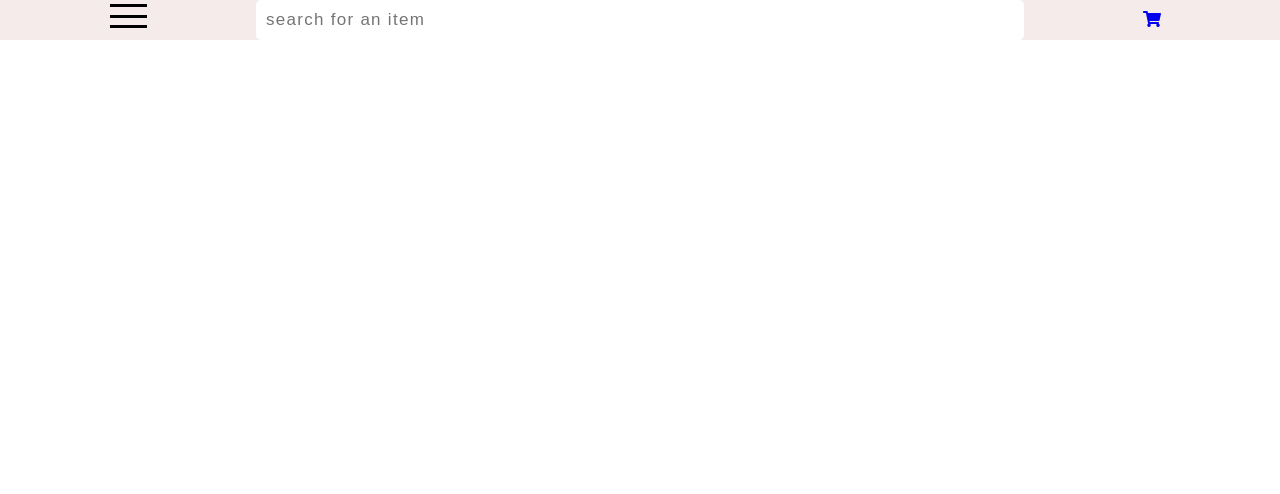
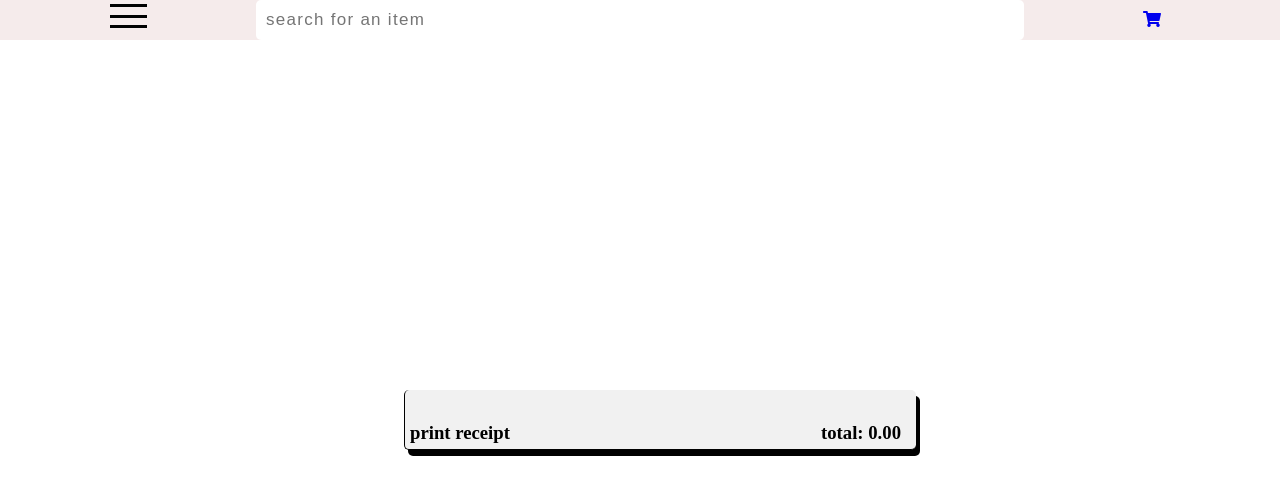
Before and after one commit to fredie7/ecomerce, a React (Create React App) app: page /receipt in a window 1280 px wide. Shown: the top 494 px of the page. Built offline with nearby package versions, Linux system fonts and the light colour scheme.

Commit message:
re-commit

```diff
--- a/src/App.js
+++ b/src/App.js
@@ -7,6 +7,7 @@ import Checkout from './shopComponents/CheckOut/CheckOut';
 import Products from './shopComponents/Products/Products';
 import Signup from './shopComponents/Signup/Signup';
 import Signin from './shopComponents/Signin/Signin';
+import Receipt from './shopComponents/Receipt/Receipt';
 // import Modal from './shopComponents/Modal/Modal';
 import Description from './shopComponents/Description/Description';
 import ProductContext from './context/ProductContext';
@@ -24,6 +25,7 @@ function App() {
             <Route exact path='/checkout' component={Checkout} />
             <Route exact path='/signup' component={Signup} />
             <Route exact path='/signin' component={Signin} />
+            <Route exact path='/receipt' component={Receipt} />
           </Layout>
         </Switch>
         {/* <Modal /> */}
--- a/src/context/ProductContext.js
+++ b/src/context/ProductContext.js
@@ -11,6 +11,18 @@ const ProductContextProvider = props => {
     const [loading, setLoading] = useState(true)
     const [filteredProducts, setFilteredProducts] = useState(null)
     const [cartTotalDetails, setCartTotalDetails] = useState({cartCurrentTax:0, cartTax:0,cartTotals:0,subTotal:0})
+
+    const [toggle, setToggle] = useState(false)
+    const toggleNav = ()=> {
+        setToggle(!toggle)
+    }
+    const togNav = ()=> {
+        if (toggle) {
+            setToggle(toggleNav)
+        }
+        return
+    }
+
 
 
     const setUpProducts = ()=> {
@@ -183,6 +195,7 @@ const ProductContextProvider = props => {
             filteredProducts,
             loading,
             setLoading,
+            toggle,toggleNav,setToggle,togNav
         }}>
             { props.children }
         </ProductContext.Provider>
--- a/src/data.js
+++ b/src/data.js
@@ -94,7 +94,7 @@ export const allProducts = [
       inCart: false,
       count: 0,
       total: 0
-    }
+    },
   ];
 
   export const detailProduct = {
--- a/src/shopComponents/Cart/Cart.module.css
+++ b/src/shopComponents/Cart/Cart.module.css
@@ -28,12 +28,7 @@
 .Chevup, .Chevdown{
     font-size: 1rem;
 }
-.Chevup::active {
-    color: white;
-}
-.Chevdown::after {
-    color: white;
-}
+
 .Chev {
     display: flex;
     flex-direction: column;
--- a/src/shopComponents/CheckOut/CheckOut.js
+++ b/src/shopComponents/CheckOut/CheckOut.js
@@ -1,6 +1,7 @@
 import React from 'react'
 import classes from './CheckOut.module.css'
-import {ProductContext} from '../../context/ProductContext';
+import {ProductContext} from '../../context/ProductContext'
+import {Link} from 'react-router-dom'
 
 
 const CheckOut = () => {
@@ -55,7 +56,7 @@ const CheckOut = () => {
                             </div>
                         </div>
 
-                        <p className={classes.Proceed}>proceed</p>
+                        <Link to='/receipt'><p className={classes.Proceed}>proceed</p></Link>
 
                         </div>
                     </div>
--- a/src/shopComponents/CheckOut/CheckOut.module.css
+++ b/src/shopComponents/CheckOut/CheckOut.module.css
@@ -138,7 +138,7 @@ input:focus {
     background-color: rgb(46, 116, 46);
     color: white;
     text-transform: uppercase !important;
-    font-family: cursive;
+    font-family: 'Gill Sans', 'Gill Sans MT', Calibri, 'Trebuchet MS', sans-serif;
     font-size: 1.6rem;
     border-radius: 8px;
     border: 2px solid orangered;
@@ -158,7 +158,7 @@ input:focus {
 
 .Pay {
     text-align: center;
-    font-family: cursive;
+    font-family: 'Gill Sans', 'Gill Sans MT', Calibri, 'Trebuchet MS', sans-serif;
     font-size: 1.3rem;
     margin-top: 2rem;
 }
@@ -261,5 +261,12 @@ input:focus {
     p .Proceed {
         text-transform: uppercase !important;
         cursor: pointer;
+        font-family: cursive;
+    }
+    .Pay {
+        text-align: center;
+        font-family: cursive;
+        font-size: 1.3rem;
+        margin-top: 2rem;
     }
 }
--- a/src/shopComponents/Layout/Layout.js
+++ b/src/shopComponents/Layout/Layout.js
@@ -1,9 +1,13 @@
-import React from 'react';
+import React, { useContext } from 'react';
 import classes from './Layout.module.css';
+import {ProductContext} from '../../context/ProductContext';
+
 
 const Layout = props => {
+    const {toggle,toggleNav,setToggle,togNav} = useContext(ProductContext);
+
     return (
-        <div className={classes.Layout}>
+        <div className={classes.Layout} onClick={togNav}>
             { props.children }
         </div>
     )
--- a/src/shopComponents/Layout/Layout.module.css
+++ b/src/shopComponents/Layout/Layout.module.css
@@ -3,8 +3,12 @@
     padding: 0;
     box-sizing: border-box;
 }
+html {
+    height: 100%;
+}
 .Layout {
     height: 100%;
+    /* height: 100vh; */
     /* background-color: rgb(165, 221, 165); */
     padding: 20PX;
     /* position: relative; */
--- a/src/shopComponents/Navbar/Navbar.js
+++ b/src/shopComponents/Navbar/Navbar.js
@@ -4,14 +4,13 @@ import classes from './Navbar.module.css';
 import Sidebar from '../Sidebar/Sidebar';
 import {Link} from 'react-router-dom';
 import {ProductContext} from '../../context/ProductContext';
-import image from '../../image/mall.png';
+
 
 
 const Navbar = () => {
     const searched = useRef('')
-    const {products, setFilteredProducts} = useContext(ProductContext);
-    const [toggle, setToggle] = useState(false)
-    // const [toggleCart, setToggleCart] = useState(false)
+    const {products, setFilteredProducts, toggle,toggleNav,setToggle} = useContext(ProductContext);
+    // const [toggle, setToggle] = useState(false)
 
     const handleSearch = e=> {
         const value = e.target.value.toLowerCase()
@@ -22,13 +21,10 @@ const Navbar = () => {
             return setFilteredProducts(null)
         }
     }
-    // console.log(filteredProducts)
 
-    const toggleNav = ()=> {
-        // console.log( '======')
-        setToggle(!toggle)
-        console.log(!toggle, '======')
-    }
+    // const toggleNav = ()=> {
+    //     setToggle(!toggle)
+    // }
 
     useEffect(()=> {
         searched.current.focus()
@@ -44,11 +40,7 @@ const Navbar = () => {
                         <div className={classes.Navicon}></div>
                     </div>
                 </div>
-                {/* <Link to="/">
-                    <div className={classes.Home}>
-                        <img src={image} alt="home page"/>
-                    </div>
-                </Link> */}
+
                 <div className={classes.Search}>
                     <div className={classes.Searchbar}>
                         <input className={classes.Searchinput} type="text"
--- a/src/shopComponents/Receipt/Receipt.module.css
+++ b/src/shopComponents/Receipt/Receipt.module.css
@@ -26,7 +26,7 @@
     text-align: center;
 }
 .Title {
-    /* background-color: blueviolet; */
+    background-color: blueviolet;
     flex-basis: 25%;
 }
 p.Title {
@@ -35,17 +35,14 @@ p.Title {
 .Price {
     margin-left: 2rem;
     flex-basis: 25%;
-    /* background-color: red; */
 }
 .Quantity {
     margin-left: 2rem;
     flex-basis: 25%;
-    /* background-color: white; */
 }
 .Amount {
     flex-basis: 25%;
     margin-left: 2rem;
-    /* background-color: green; */
 }
 .Print {
     display: flex;
```
Also changed, not shown: 1 other file (tests, documents, lock files or other folders).
